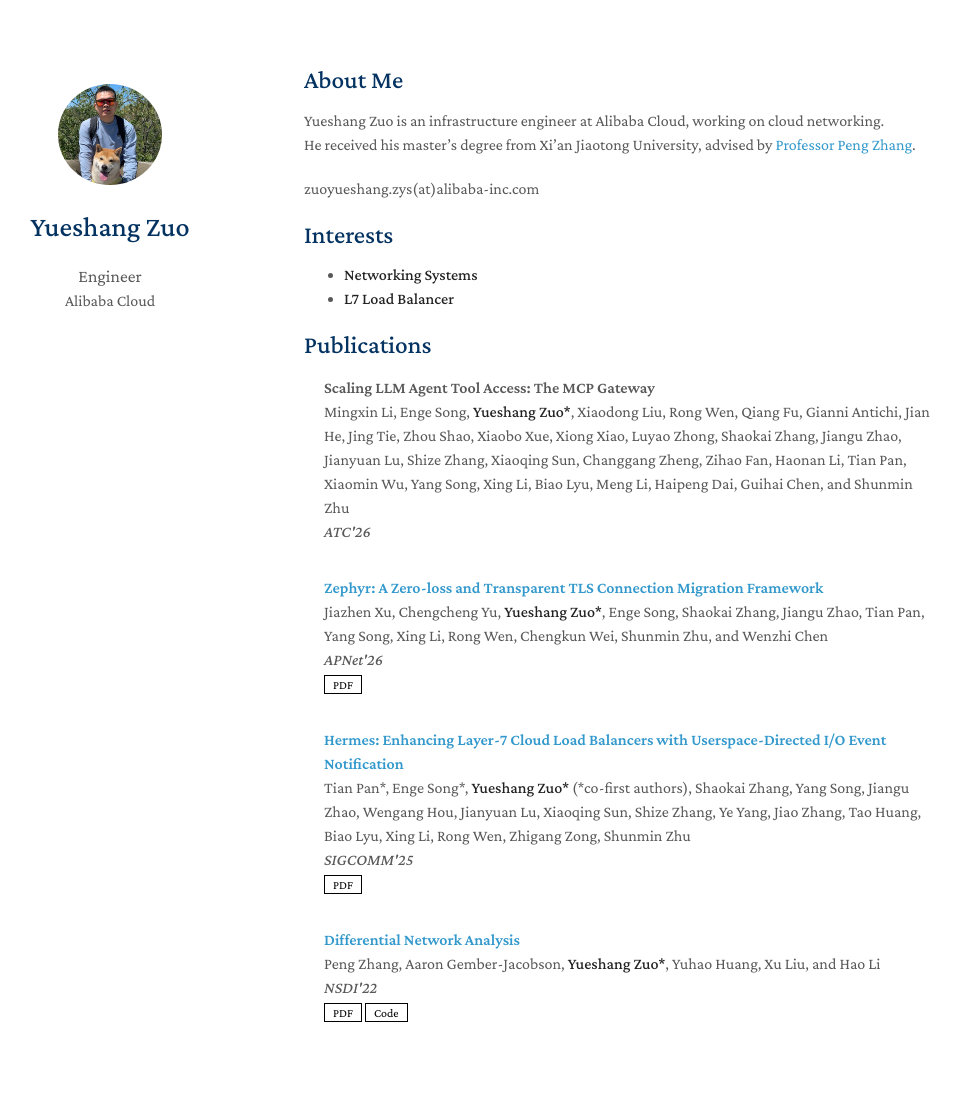
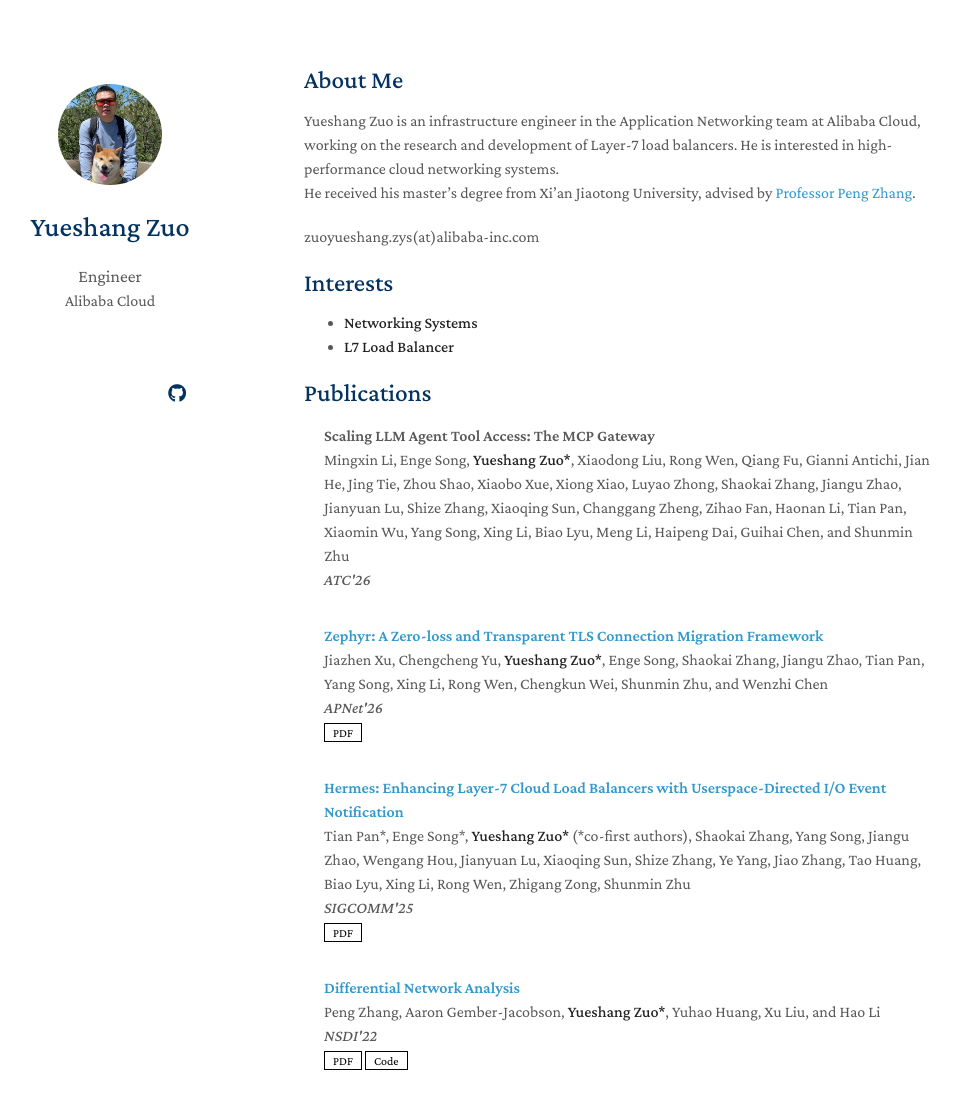
Before and after one commit to yueshangzuo/yueshangzuo.github.io, a Jekyll site: the page built from index.md, in a window 1280 px wide and 1212 px high. Shown: the top 1109 px of the window, without its empty margins (166-1126 px from the left). Built offline with Jekyll 4.4.1, drawn with Linux system fonts in a browser that asks for light colours; a style sheet for code colours, icons or effects is not loaded; our own code applies the rules of GitHub Pages for plain Markdown files.

Commit message:
Add Scholar/DBLP/ORCID/GitHub links and expand bio

```diff
--- a/_config.yml
+++ b/_config.yml
@@ -12,9 +12,11 @@ canonical: https://yueshangzuo.github.io/
 
 # Links
 # If you don't need one of them, you may delete the corresponding line.
-# google_scholar: https://scholar.google.com/
+google_scholar: https://scholar.google.com/citations?user=TrpBJLcAAAAJ
+dblp: https://dblp.org/pid/323/8012.html
+orcid: https://orcid.org/0009-0005-3450-8376
 # cv_link: assets/files/curriculum_vitae.pdf
-# github_link: https://github.com/
+github_link: https://github.com/yueshangzuo
 # linkedin: https://www.linkedin.com/
 # twitter: https://twitter.com/
 
--- a/_layouts/homepage.html
+++ b/_layouts/homepage.html
@@ -66,6 +66,18 @@
         </a>
         {% endif %}
 
+        {% if site.dblp %}
+        <a style="margin: 0 5px 0 0" href="{{ site.dblp }}">
+          <i class="ai ai-dblp" style="font-size:1.2rem"></i>
+        </a>
+        {% endif %}
+
+        {% if site.orcid %}
+        <a style="margin: 0 5px 0 0" href="{{ site.orcid }}">
+          <i class="ai ai-orcid" style="font-size:1.2rem"></i>
+        </a>
+        {% endif %}
+
         {% if site.cv_link %}
         <a style="margin: 0 5px 0 0" href="{{ site.cv_link }}">
           <i class="ai ai-cv" style="font-size:1.3rem;"></i>
--- a/index.md
+++ b/index.md
@@ -4,7 +4,7 @@ layout: homepage
 
 ## About Me
 
-Yueshang Zuo is an infrastructure engineer at Alibaba Cloud, working on cloud networking.
+Yueshang Zuo is an infrastructure engineer in the Application Networking team at Alibaba Cloud, working on the research and development of Layer-7 load balancers. He is interested in high-performance cloud networking systems.
 He received his master's degree from Xi’an Jiaotong University, advised by [Professor Peng Zhang](https://xjtu-netverify.github.io/people/pzhang/).
 
 zuoyueshang.zys(at)alibaba-inc.com
```
